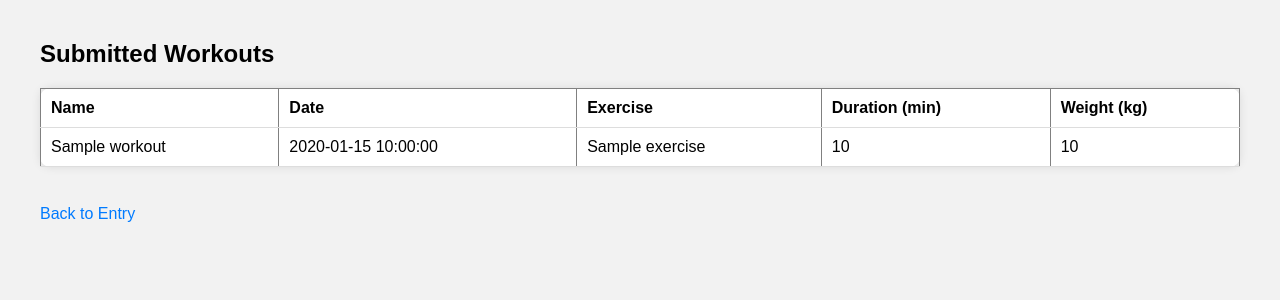
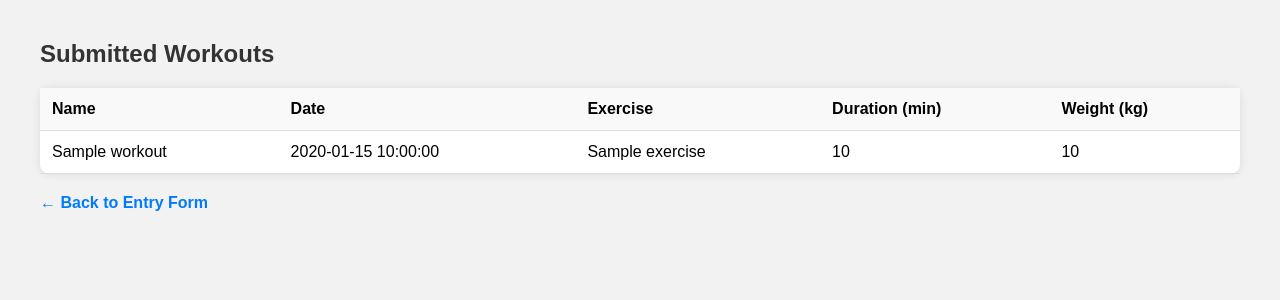
Before and after one commit to Apekshagarse/FitnessTracker, a Flask app: template templates/workouts.html in a window 1280 px wide. Shown: the top 300 px of the page. Run offline with Flask 3, Linux system fonts and the light colour scheme; the template is opened without the code that fills it: most values are stand-ins (such as "Sample title", 1, 10 or a date in 2020).

Commit message:
Update workouts.html

```diff
--- a/templates/workouts.html
+++ b/templates/workouts.html
@@ -1,4 +1,3 @@
-<!-- templates/workouts.html -->
 <!DOCTYPE html>
 <html>
 <head>
@@ -10,37 +9,49 @@
             background: #f2f2f2;
         }
 
-        form, table {
+        h2 {
+            color: #333;
+        }
+
+        table {
             background: white;
             padding: 20px;
             border-radius: 10px;
             box-shadow: 0 0 10px rgba(0,0,0,0.1);
-        }
-
-        table {
             width: 100%;
             border-collapse: collapse;
             margin-top: 20px;
         }
 
         th, td {
-            padding: 10px;
+            padding: 12px;
             text-align: left;
             border-bottom: 1px solid #ddd;
         }
 
+        th {
+            background-color: #f9f9f9;
+        }
+
         a {
+            color: #007BFF;
+            text-decoration: none;
+        }
+
+        a:hover {
+            text-decoration: underline;
+        }
+
+        .back-link {
             display: inline-block;
             margin-top: 20px;
-            text-decoration: none;
-            color: #007BFF;
+            font-weight: bold;
         }
     </style>
-
 </head>
 <body>
     <h2>Submitted Workouts</h2>
-    <table border="1">
+    <table>
         <tr>
             <th>Name</th>
             <th>Date</th>
@@ -54,12 +65,11 @@
             <td>{{ workout['date'] }}</td>
             <td>{{ workout['exercise'] }}</td>
             <td>{{ workout['duration'] }}</td>
-            <td>{{ workout['weight'] }}</td>
+            <td>{{ workout['weight'] or '—' }}</td>
         </tr>
         {% endfor %}
     </table>
-    <br>
-    <a href="/">Back to Entry</a>
-    <!-- inside workouts.html -->
+
+    <a class="back-link" href="/">← Back to Entry Form</a>
 </body>
 </html>
```
